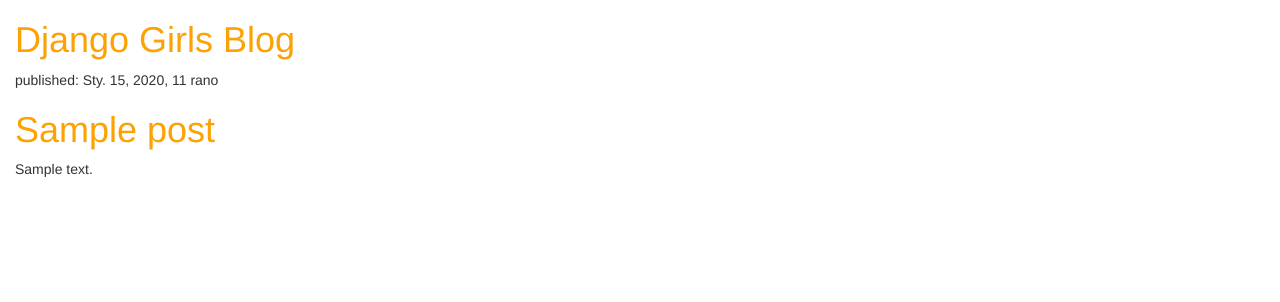
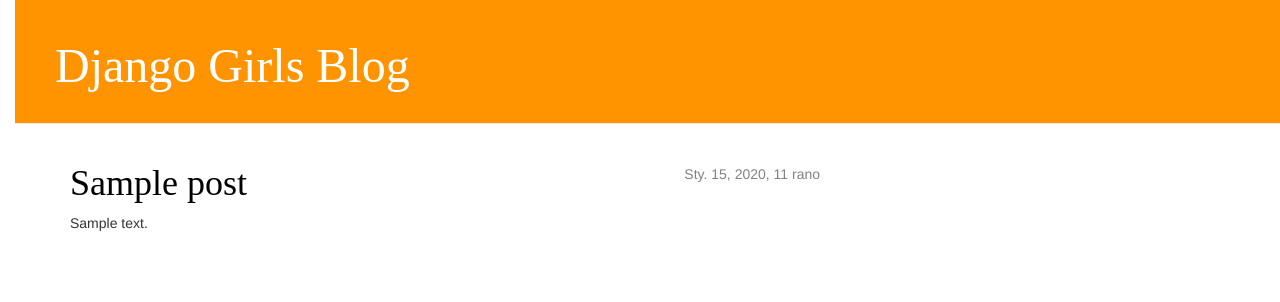
Before and after one commit to django-girls/dagmara-first-blog, a Django app: template blog/templates/blog/post_list.html in a window 1280 px wide. Shown: the top 302 px of the page. Run offline with Django 3.2, Linux system fonts and the light colour scheme; the template is opened without the code that fills it: values that come from a table or form of the project are taken from there, others are empty; tables that the repository leaves empty hold one stand-in row (values such as "Sample post"); parts of the project's set-up code (start-up, migrations or seed data) failed here and were passed over; some libraries are stand-ins or nearby versions.

Commit message:
updated website

```diff
--- /dev/null
+++ b/blog/templates/blog/base.html
@@ -0,0 +1,23 @@
+{% load staticfiles %}
+<html>
+    <head>
+        <title>Django Girls blog</title>
+        <link rel="stylesheet" href="//maxcdn.bootstrapcdn.com/bootstrap/3.2.0/css/bootstrap.min.css">
+        <link rel="stylesheet" href="//maxcdn.bootstrapcdn.com/bootstrap/3.2.0/css/bootstrap-theme.min.css">
+        <link href='//fonts.googleapis.com/css?family=Lobster&subset=latin,latin-ext' rel='stylesheet' type='text/css'>
+        <link rel="stylesheet" href="{% static 'css/blog.css' %}">
+    </head>
+   <body>
+    <div class="page-header">
+        <h1><a href="/">Django Girls Blog</a></h1>
+    </div>
+    <div class="content container">
+        <div class="row">
+            <div class="col-md-8">
+            {% block content %}
+            {% endblock %}
+            </div>
+        </div>
+    </div>
+</body>
+</html>
--- a/blog/templates/blog/post_list.html
+++ b/blog/templates/blog/post_list.html
@@ -1,22 +1,18 @@
-{% load staticfiles %}
 
+{% extends 'blog/base.html' %}
 <html>
-    <head>
-        <link rel="stylesheet" href="//maxcdn.bootstrapcdn.com/bootstrap/3.2.0/css/bootstrap.min.css">
-        <link rel="stylesheet" href="//maxcdn.bootstrapcdn.com/bootstrap/3.2.0/css/bootstrap-theme.min.css">
-        <link rel="stylesheet" href="{% static 'css/blog.css' %}">
-        <title>Django Girls blog</title>
-    </head>
+
     <body>
-        <div>
-            <h1><a href="">Django Girls Blog</a></h1>
+{% block content %}
+    {% for post in posts %}
+        <div class="post">
+            <div class="date">
+                {{ post.published_date }}
+            </div>
+            <h1><a href="{% url 'post_detail' pk=post.pk %}">{{ post.title }}</a></h1>
+            <p>{{ post.text|linebreaksbr }}</p>
         </div>
-        {% for post in posts %}
-    <div>
-        <p>published: {{ post.published_date }}</p>
-        <h1><a href="">{{ post.title }}</a></h1>
-        <p>{{ post.text|linebreaksbr }}</p>
-    </div>
-{% endfor %}
+    {% endfor %}
+{% endblock content %}
     </body>
 </html>
--- a/blog/urls.py
+++ b/blog/urls.py
@@ -3,4 +3,5 @@
 
 urlpatterns = [
     url(r'^$', views.post_list, name='post_list'),
+    url(r'^post/(?P<pk>[0-9]+)/$', views.post_detail, name='post_detail'),
 ]
--- a/static/css/blog.css
+++ b/static/css/blog.css
@@ -1,7 +1,56 @@
 h1 a {
     color: #FCA205;
+    font-family: 'IM Fell Great Primer', serif;
 }
 
 body {
     padding-left: 15px;
 }
+
+.page-header {
+    background-color: #ff9400;
+    margin-top: 0;
+    padding: 20px 20px 20px 40px;
+}
+
+.page-header h1, .page-header h1 a, .page-header h1 a:visited, .page-header h1 a:active {
+    color: #ffffff;
+    font-size: 36pt;
+    text-decoration: none;
+}
+
+.content {
+    margin-left: 40px;
+}
+
+h1, h2, h3, h4 {
+    font-family: 'IM Fell Great Primer', cursive;
+}
+
+.date {
+    float: right;
+    color: #828282;
+}
+
+.save {
+    float: right;
+}
+
+.post-form textarea, .post-form input {
+    width: 100%;
+}
+
+.top-menu, .top-menu:hover, .top-menu:visited {
+    color: #ffffff;
+    float: right;
+    font-size: 26pt;
+    margin-right: 20px;
+}
+
+.post {
+    margin-bottom: 70px;
+}
+
+.post h1 a, .post h1 a:visited {
+    color: #000000;
+}
```
